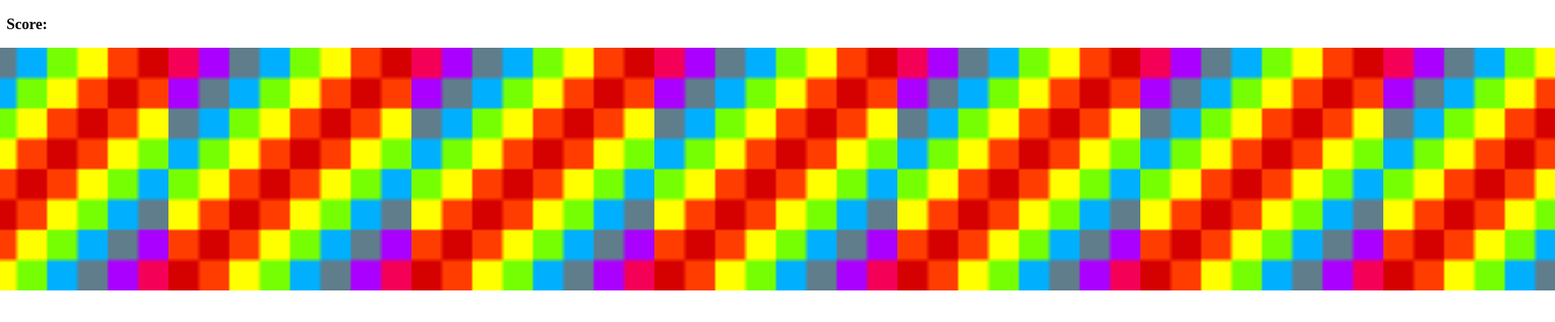
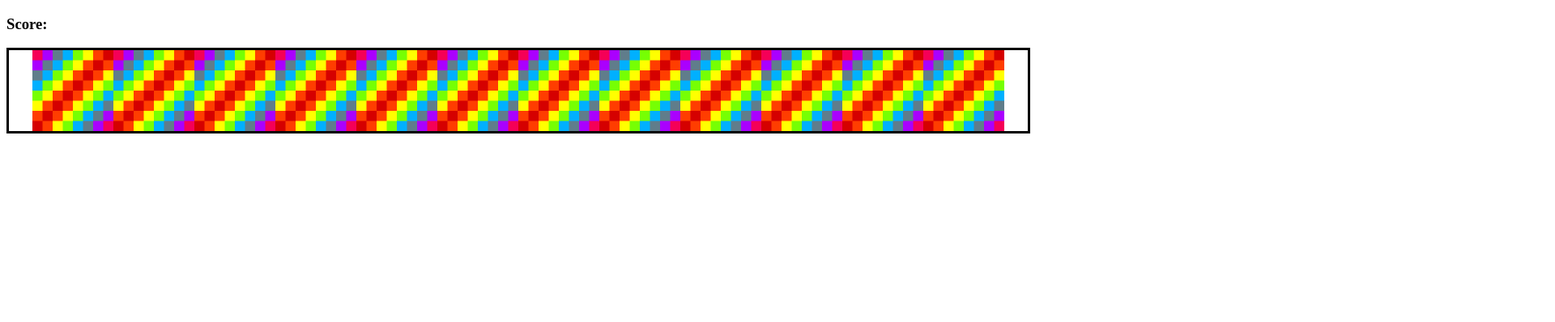
Before and after one commit to Damiensoobz/Tile-Match-Game, a plain HTML site: page index.html in a window 1280 px wide. Shown: the top 398 px of the page at 81% size, 1920 px wide, since content can reach past the window. Drawn offline with Linux system fonts and the light colour scheme.

Commit message:
Added a border to the grid for debug purposes

```diff
--- a/styles.css
+++ b/styles.css
@@ -16,10 +16,10 @@ img {
   }
 
 #grid {
-    width: 400px;
-    height: 300px;
+
     display: flex;
     flex-direction: row;
     justify-content: center;
+    border: solid;
 
 }
```
